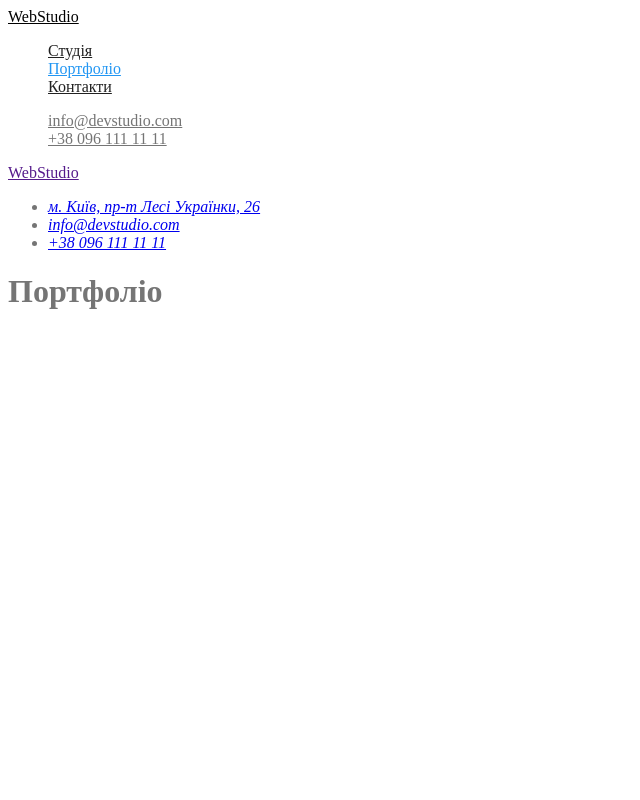
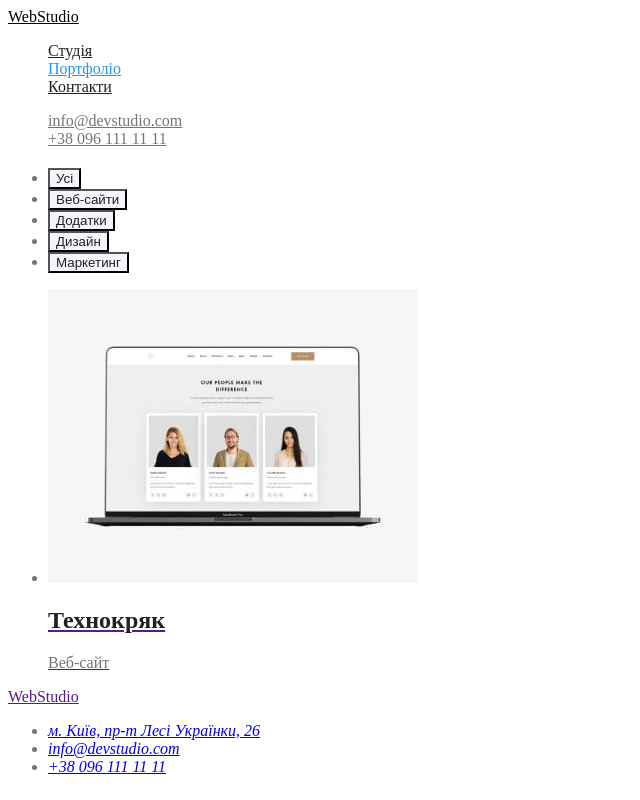
Before and after one commit to MaximM94/goit-markup-hw-01, a plain HTML site: page portfolio.html in a window 1280 px wide. Shown: the whole page, without its empty margins (0-640 px from the left). Drawn offline with Linux system fonts and the light colour scheme.

Commit message:
конец 25.04

```diff
--- a/css/portfolio.css
+++ b/css/portfolio.css
@@ -1 +1,20 @@
 /* Герой */
+.hero-portfolio .menu-portfolio {
+    color: #212121;
+    background-color: #F5F4FA;
+}
+
+.hero-portfolio .menu-portfolio:hover,
+.hero-portfolio .menu-portfolio:focus {
+    color: var(--accent-color);
+    background-color: var(--backround-color);
+}
+
+/* Примеры работ */
+.name {
+    color: var(--primary-text-color);
+}
+
+.direction {
+    color: var(--title-text-color);
+}
--- a/portfolio.html
+++ b/portfolio.html
@@ -1,5 +1,5 @@
 <!DOCTYPE html>
-<html lang="en">
+<html lang="uk">
 
 <head>
     <meta charset="UTF-8">
@@ -7,7 +7,7 @@
     <meta name="viewport" content="width=device-width, initial-scale=1.0">
     <title>Document</title>
     <link rel="stylesheet" href="./css/common.css" />
-    <link rel="stylesheet" href="./css/styles.css" />
+    <link rel="stylesheet" href="./css/portfolio.css" />
 </head>
 
 <body class="page">
@@ -34,11 +34,33 @@
             <li><a href="tel:+380961111111" class="link">+38 096 111 11 11</a></li>
         </ul>
     </header>
+    <!--КОНТЕНТ ВТОРОЙ СТРАНИЦЫ-->
+    <main>
+        <section class="hero-portfolio">
+            <ul>
+                <h1></h1>
+                <li><button class="menu-portfolio" type="button">Усі</button></li>
+                <li><button class="menu-portfolio" type="button">Веб-сайти</button></li>
+                <li><button class="menu-portfolio" type="button">Додатки</button></li>
+                <li><button class="menu-portfolio" type="button">Дизайн</button></li>
+                <li><button class="menu-portfolio" type="button">Маркетинг</button></li>
+            </ul>
+        </section>
+        <section>
+            <ul>
+                <li>
+                    <a href="">
+                        <img src="./images 2/ img 2.1.jpg" alt="Технокряк" width="
+                    370px">
+                        <h2 class="name">Технокряк</h2>
+                        <p class="direction">Веб-сайт</p>
+                    </a>
 
-    <main>
-        <!--КОНТЕНТ ВТОРОЙ СТРАНИЦЫ-->
+                </li>
+            </ul>
+        </section>
     </main>
-
+    <!--КОНТЕНТ ВТОРОЙ СТРАНИЦЫ-->
     <footer>
         <a lang="en" href="">
             WebStudio
@@ -62,11 +84,3 @@
 </body>
 
 </html>
-
-</head>
-
-<body>
-    <h1>Портфоліо</h1>
-</body>
-
-</html>
```
Also changed, not shown: images 2/ img 2.1.jpg (added), 2 other files.
